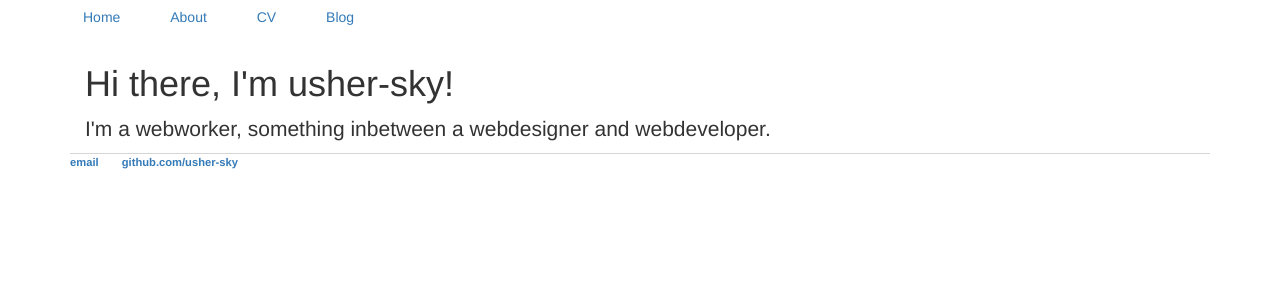
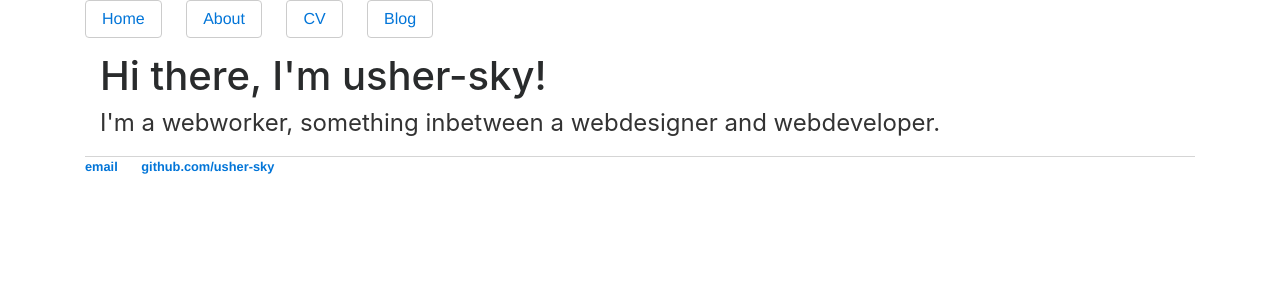
Before and after one commit to usher-sky/usher-sky.github.io, a Jekyll site: the page built from index.html, in a window 1280 px wide. Shown: the top 300 px of the page. Built offline with Jekyll 4.4.1, drawn with Linux system fonts in a browser that asks for light colours.

Commit message:
Update default.html
boostrap 4 cdns

```diff
--- a/_layouts/default.html
+++ b/_layouts/default.html
@@ -4,8 +4,8 @@
 			<title>{{ page.title }}</title>
 			<!-- link to main stylesheet -->
 			<link rel="stylesheet" type="text/css" href="/css/layout.css">
-			<link rel="stylesheet" type="text/css" href="https://maxcdn.bootstrapcdn.com/bootstrap/3.3.7/css/bootstrap.min.css">
-			<link rel="stylesheet" type="text/css" href="https://maxcdn.bootstrapcdn.com/bootstrap/3.3.7/js/bootstrap.min.js">
+			<link rel="stylesheet" type="text/css" href="https://maxcdn.bootstrapcdn.com/bootstrap/4.0.0-alpha.6/css/bootstrap.min.css">
+			<link rel="stylesheet" type="text/css" href="https://maxcdn.bootstrapcdn.com/bootstrap/4.0.0-alpha.6/js/bootstrap.min.js">
 		<link rel="stylesheet" type="text/css" href="https://cdnjs.cloudflare.com/ajax/libs/font-awesome/4.7.0/css/font-awesome.min.css">
 		</head>
 		<body>
```
